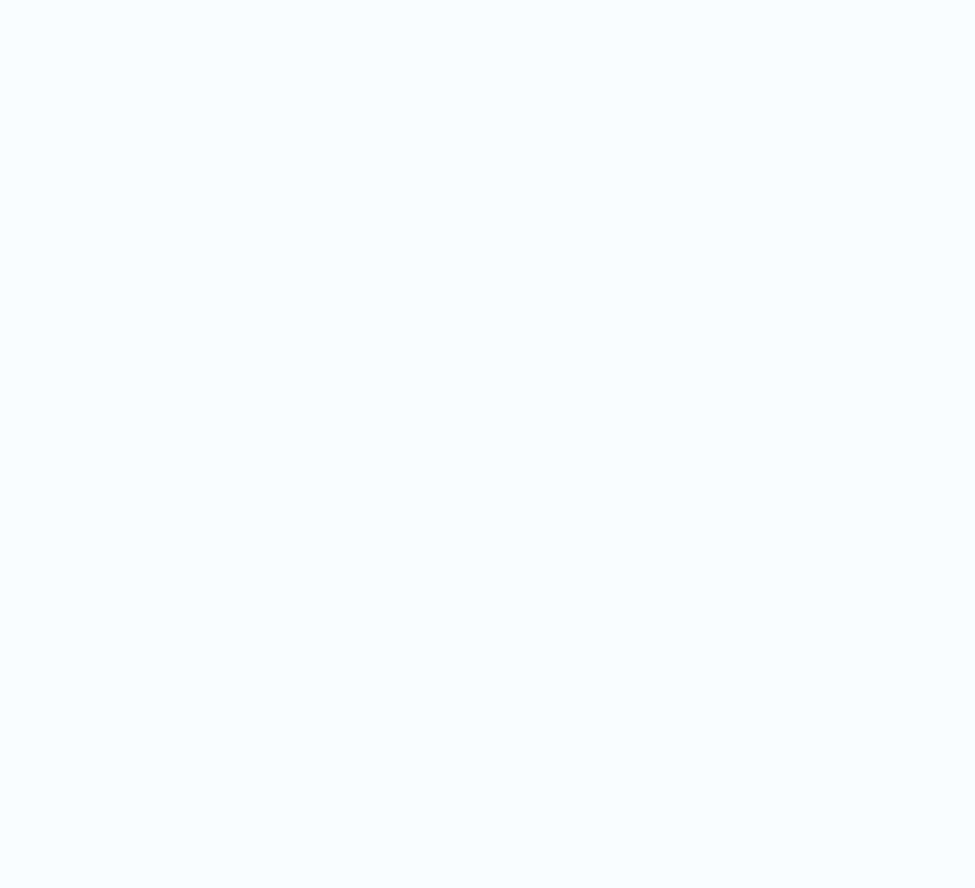
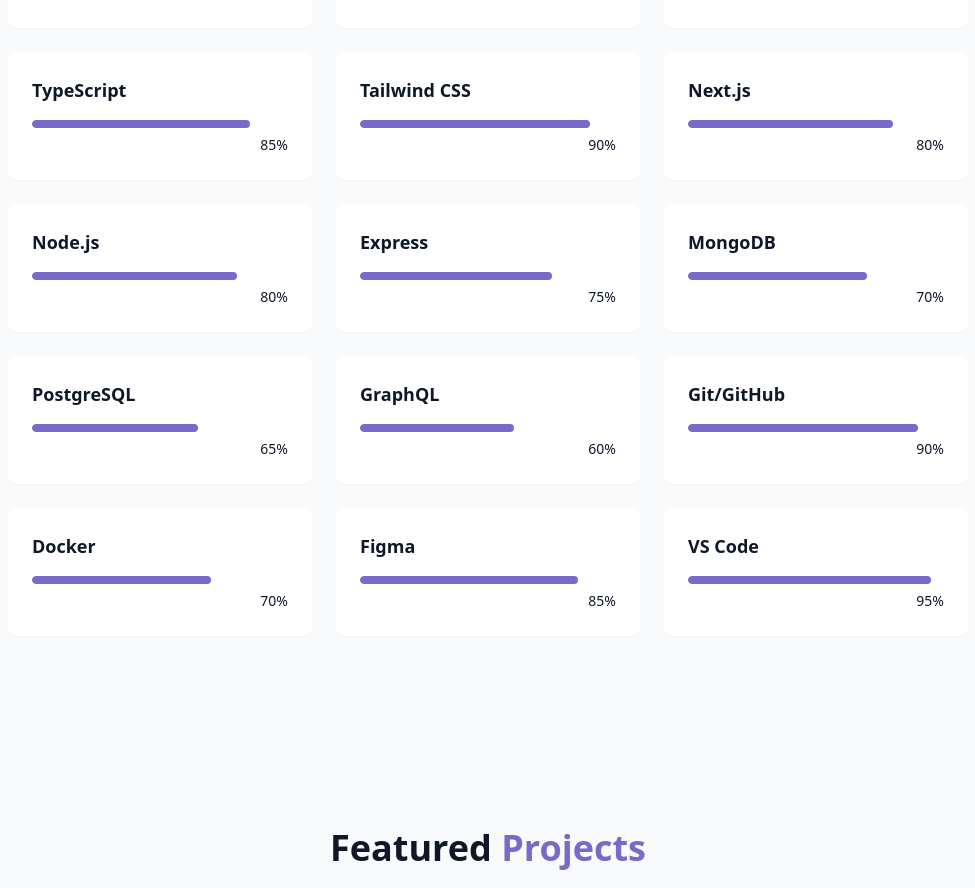
Before and after one commit to khunglongcon2k5/personal-portfolio, a React (Vite) app: page / in a window 1280 px wide. Shown: the part 1902-2790 px from the top of the page, without its empty margins (152-1127 px from the left). Before the commit the page ends 1530 px from the top, so only its background shows below. Built offline with nearby package versions, Linux system fonts and the light colour scheme.

Commit message:
feat: add skills, projects, contact sections and footer to homepage

```diff
--- a/src/pages/Home.jsx
+++ b/src/pages/Home.jsx
@@ -3,6 +3,10 @@
 import { Navbar } from "@/components/Navbar";
 import { HeroSection } from "@/components/HeroSection";
 import { AboutSection } from "@/components/AboutSection";
+import { SkillsSection } from "@/components/SkillsSection";
+import { ProjectsSection } from "@/components/ProjectsSection";
+import { ContactSection } from "@/components/ContactSection";
+import { Footer } from "@/components/Footer";
 
 export const Home = () => {
   return (
@@ -17,8 +21,12 @@
       <main>
         <HeroSection />
         <AboutSection />
+        <SkillsSection />
+        <ProjectsSection />
+        <ContactSection />
       </main>
       {/* Footer */}
+      <Footer />
     </div>
   );
 };
```
